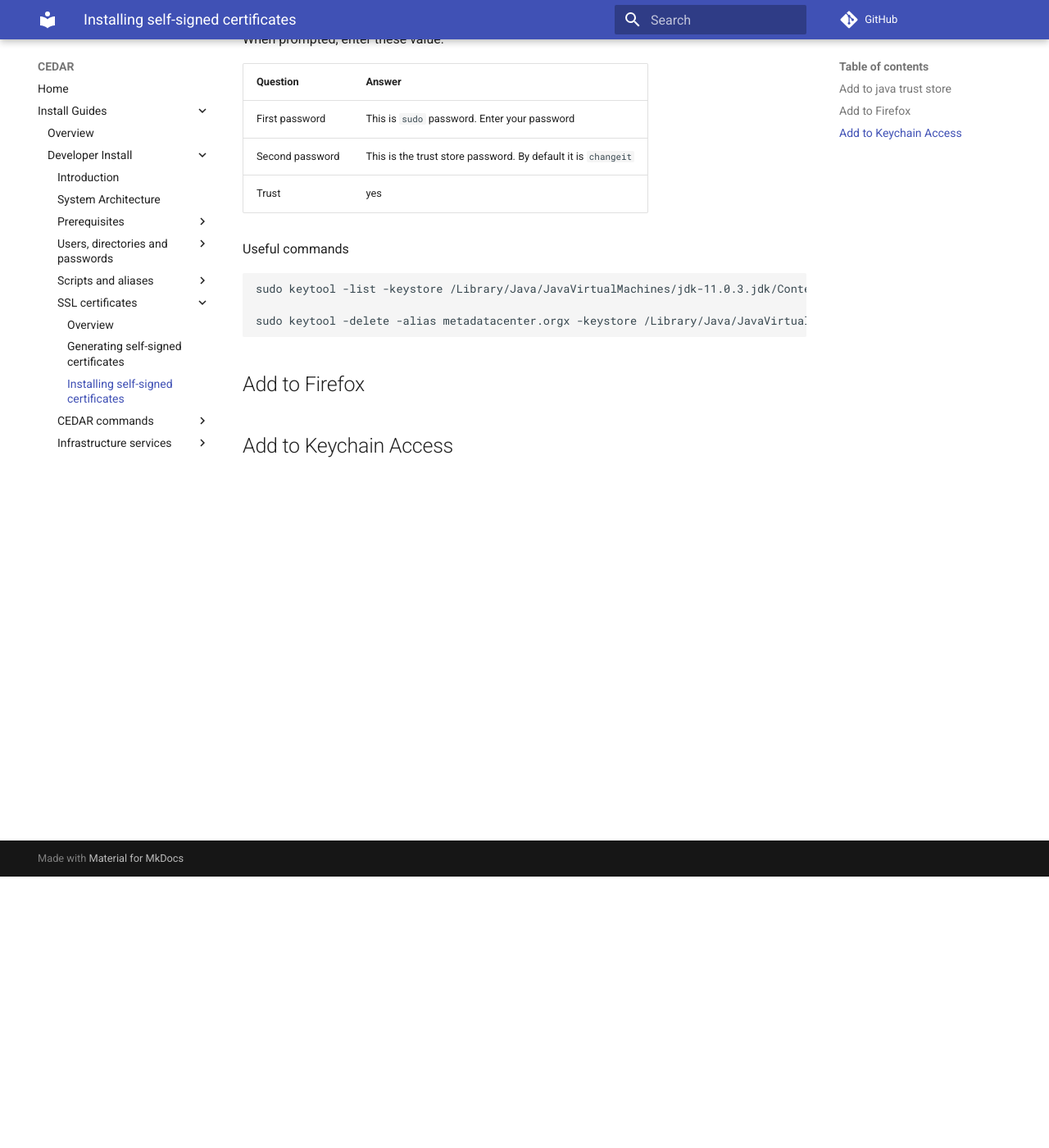
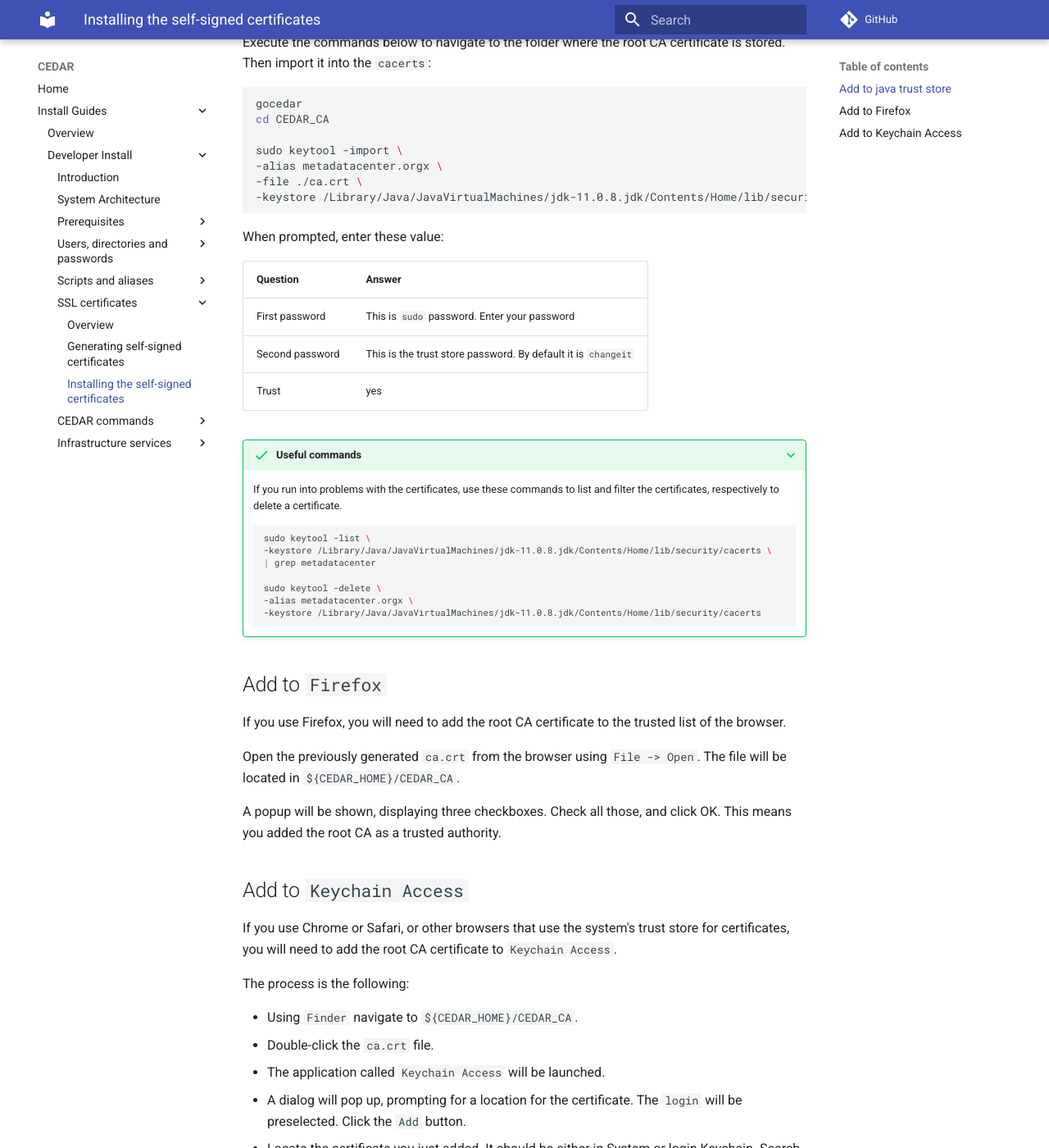
Before and after one commit to metadatacenter/cedar-mkdocs, an MkDocs documentation site: the page built from docs/install-developer/cert-install.md, in a window 1280 px wide and 1400 px high, scrolled down 331 px. Shown: the whole window at 82% size. Built offline with MkDocs 1.6.1 and Material for MkDocs 9.7.7, drawn with Linux system fonts in a browser that asks for light colours; comment, search, counter and statistics services are not loaded; some of the changed text lies outside the part shown.

Commit message:
Install cert

````diff
--- a/docs/install-developer/cert-install.md
+++ b/docs/install-developer/cert-install.md
@@ -1,30 +1,70 @@
-# Installing self-signed certificates
+# Installing the self-signed certificates
 
 ## Add to java trust store
-Create a working folder for the certificate generation:
+Find the location of the JDK that you just installed:
 
 ```sh
-sudo keytool -import -alias metadatacenter.orgx \
+ls -ls /Library/Java/JavaVirtualMachines/
+```
+
+Choose the one which matches the version of the recently installed JDK.
+
+Execute the commands below to navigate to the folder where the root CA certificate is stored.
+Then import it into the `cacerts`:
+```sh
+gocedar
+cd CEDAR_CA
+
+sudo keytool -import \
+-alias metadatacenter.orgx \
 -file ./ca.crt \
--keystore /Library/Java/JavaVirtualMachines/jdk-11.0.3.jdk/Contents/Home/lib/security/cacerts
+-keystore /Library/Java/JavaVirtualMachines/jdk-11.0.8.jdk/Contents/Home/lib/security/cacerts
 ```
 
 When prompted, enter these value:
 
 | Question                   | Answer                   |
 | -----------                | -----------              |
-| First password                   | This is `sudo` password. Enter your password |
-| Second password                  | This is the trust store password. By default it is `changeit` |
-| Trust | yes |
+| First password             | This is `sudo` password. Enter your password |
+| Second password            | This is the trust store password. By default it is `changeit` |
+| Trust                      | yes |
 
-Useful commands
+???+ success "Useful commands"
 
-```sh
-sudo keytool -list -keystore /Library/Java/JavaVirtualMachines/jdk-11.0.3.jdk/Contents/Home/lib/security/cacerts | grep metadatacenter
+    If you run into problems with the certificates, use these commands to list and filter the certificates, respectively to delete a certificate.
 
-sudo keytool -delete -alias metadatacenter.orgx -keystore /Library/Java/JavaVirtualMachines/jdk-11.0.3.jdk/Contents/Home/lib/security/cacerts
-```
+    ```sh
+    sudo keytool -list \
+    -keystore /Library/Java/JavaVirtualMachines/jdk-11.0.8.jdk/Contents/Home/lib/security/cacerts \
+    | grep metadatacenter
 
-## Add to Firefox
+    sudo keytool -delete \
+    -alias metadatacenter.orgx \
+    -keystore /Library/Java/JavaVirtualMachines/jdk-11.0.8.jdk/Contents/Home/lib/security/cacerts
+    ```
 
-## Add to Keychain Access
+## Add to `Firefox`
+If you use Firefox, you will need to add the root CA certificate to the trusted list of the browser.
+
+Open the previously generated `ca.crt` from the browser using `File -> Open`. The file will be located in `${CEDAR_HOME}/CEDAR_CA`.
+
+A popup will be shown, displaying three checkboxes. Check all those, and click OK. This means you added the root CA as a trusted authority.
+
+## Add to `Keychain Access`
+If you use Chrome or Safari, or other browsers that use the system's trust store for certificates, you will need to add the root CA certificate to `Keychain Access`.
+
+The process is the following:
+
+* Using `Finder` navigate to `${CEDAR_HOME}/CEDAR_CA`.
+* Double-click the `ca.crt` file.
+* The application called `Keychain Access` will be launched.
+* A dialog will pop up, prompting for a location for the certificate. The `login` will be preselected. Click the `Add` button.
+* Locate the certificate you just added. It should be either in System or login Keychain. Search for `metadatacenter`.
+* The certificate will have a white `x` in a red circle, meaning it is not trusted.
+* Open it by double-clicking it.
+* Expand the `Trust` branch on the top.
+* Change the dropdown labeled `When using this certificate:` to `Always Trust`.
+* Close the popup.
+* You will be prompted for your password.
+* You should see the icon of the certificate having a white cross inside a blue circle.
+* You are done.
````
Also changed, not shown: docs/index.md (+2 -2 lines).
